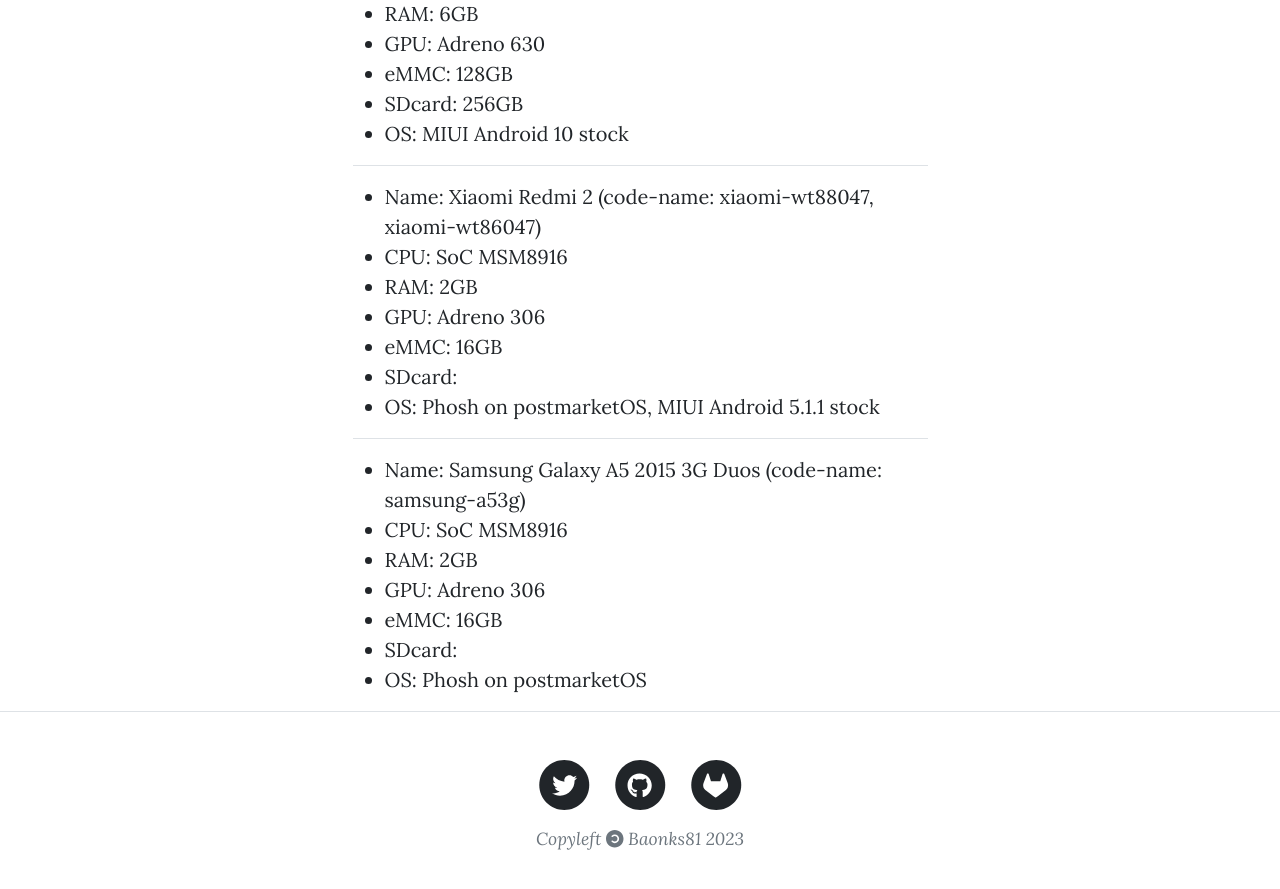
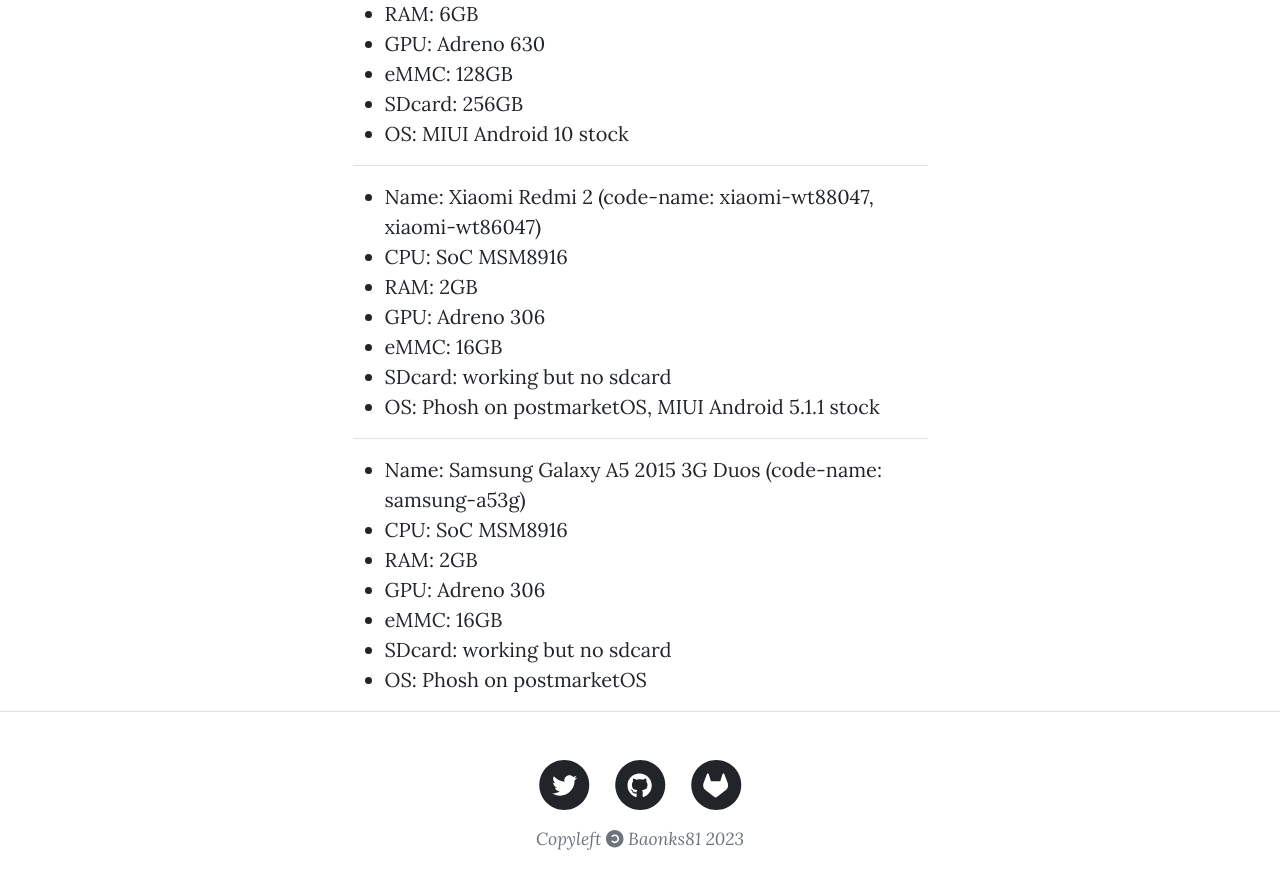
Before and after one commit to Baonks81/baonks81.github.io, a Jekyll site: the page built from hardware.md, in a window 1280 px wide and 900 px high, scrolled down 1274 px. Shown: the top 889 px of the window. Built offline with Jekyll 4.4.1, drawn with Linux system fonts in a browser that asks for light colours; nearby versions of some CDN libraries.

Commit message:
Update hardware.md

```diff
--- a/hardware.md
+++ b/hardware.md
@@ -43,7 +43,7 @@
 - RAM: 2GB
 - GPU: Adreno 306
 - eMMC: 16GB
-- SDcard: <working but no sdcard>
+- SDcard: working but no sdcard
 - OS: Phosh on postmarketOS, MIUI Android 5.1.1 stock
 
 ------------------------------
@@ -53,5 +53,5 @@
 - RAM: 2GB
 - GPU: Adreno 306
 - eMMC: 16GB
-- SDcard: <working but no sdcard>
+- SDcard: working but no sdcard
 - OS: Phosh on postmarketOS
```
